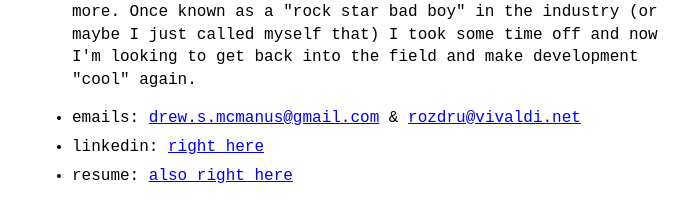
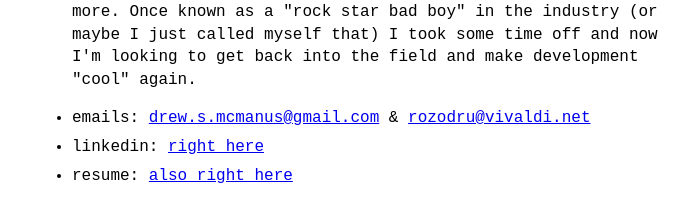
Before and after one commit to rozodru/rozodru.github.io, a Jekyll site: the page built from index.md, in a window 1280 px wide. Shown: the part 610-832 px from the top of the page, without its empty margins (288-976 px from the left). Built offline with Jekyll 4.4.1, drawn with Linux system fonts in a browser that asks for light colours; our own code applies the rules of GitHub Pages for plain Markdown files.

Commit message:
update blog

```diff
--- a/index.md
+++ b/index.md
@@ -8,7 +8,7 @@ layout: home
     Once known as a "rock star bad boy" in the industry (or maybe I just called myself that) I took some time off and now I'm looking to get back into the field and make development "cool" again.
 </ul>
 <ul>
-	<li>emails: <a href="mailto: drew.s.mcmanus@gmail.com">drew.s.mcmanus@gmail.com</a> & <a href="mailto: rozodru@vivaldi.net">rozdru@vivaldi.net</a></li>
+	<li>emails: <a href="mailto: drew.s.mcmanus@gmail.com">drew.s.mcmanus@gmail.com</a> & <a href="mailto: rozodru@vivaldi.net">rozodru@vivaldi.net</a></li>
     <li>linkedin: <a href="https://www.linkedin.com/in/drew-mcmanus-44389b2ba/">right here</a></li>
     <li>resume: <a href="https://rozodru.github.io/assets/dmresume.pdf">also right here</a></li>
 </ul>
```
